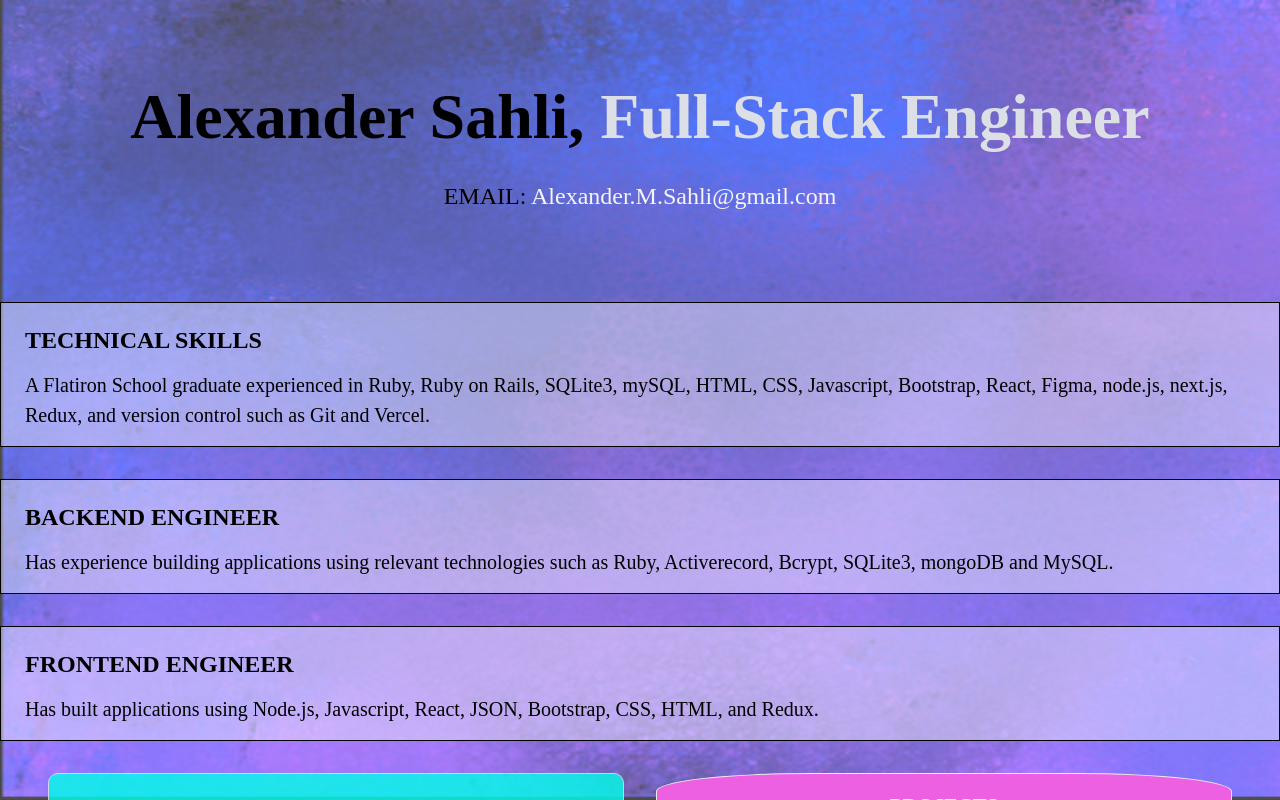
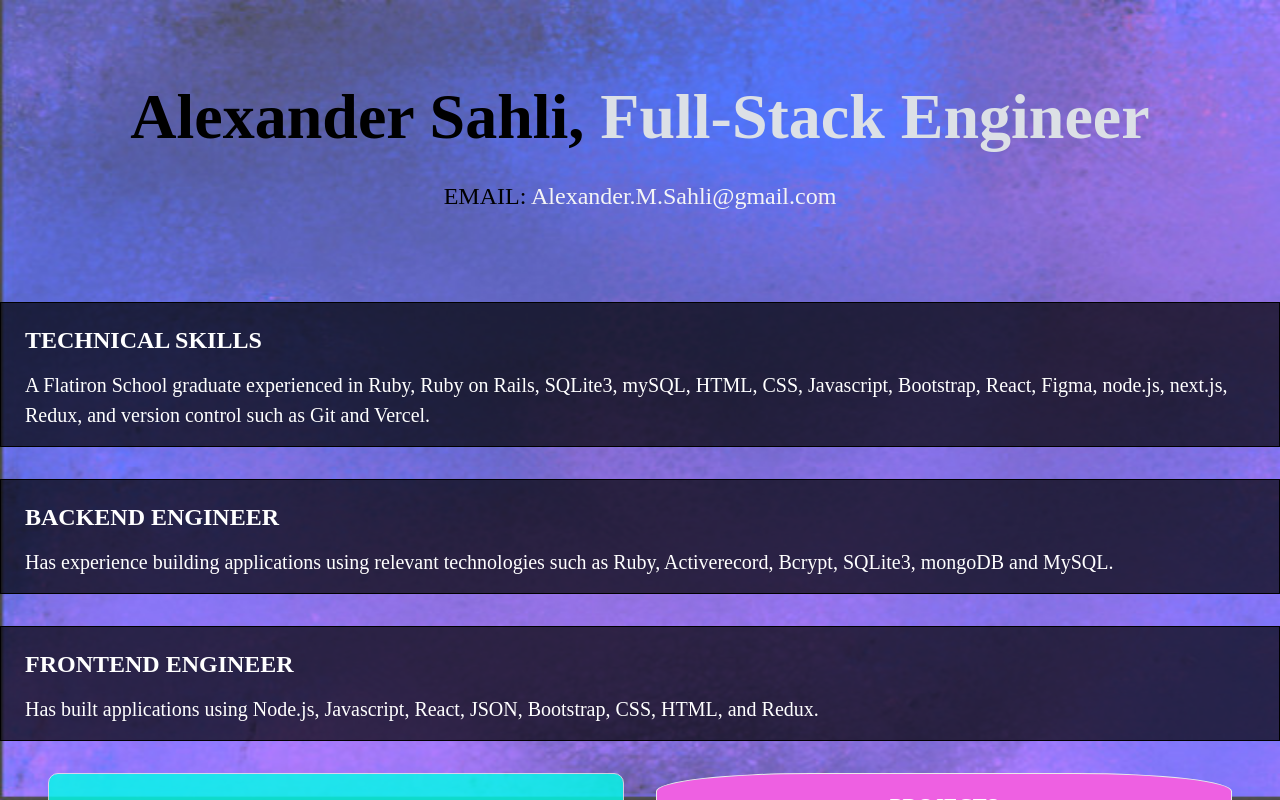
Before and after one commit to d1yr/amsfse, a Next.js app: page / in a window 1280 px wide. Shown: the top 800 px of the page. Built offline with nearby package versions, Linux system fonts and the light colour scheme.

Commit message:
transparent black divs

```diff
--- a/styles/Home.module.css
+++ b/styles/Home.module.css
@@ -85,12 +85,12 @@
   margin: 1rem 0 1rem 0;
   padding: 1.5rem 1rem 1rem 1.5rem;
   text-align: left;
-  color: inherit;
+  color: white;
   text-decoration: none;
   border: 1px solid #000000;
   transition: color 0.15s ease, border-color 0.15s ease;
   width: 100%;
-  background: rgb(255, 255, 255, 0.4);
+  background: rgba(0, 0, 0, 0.7);
 }
 .carda {
   margin: 1rem;
```
